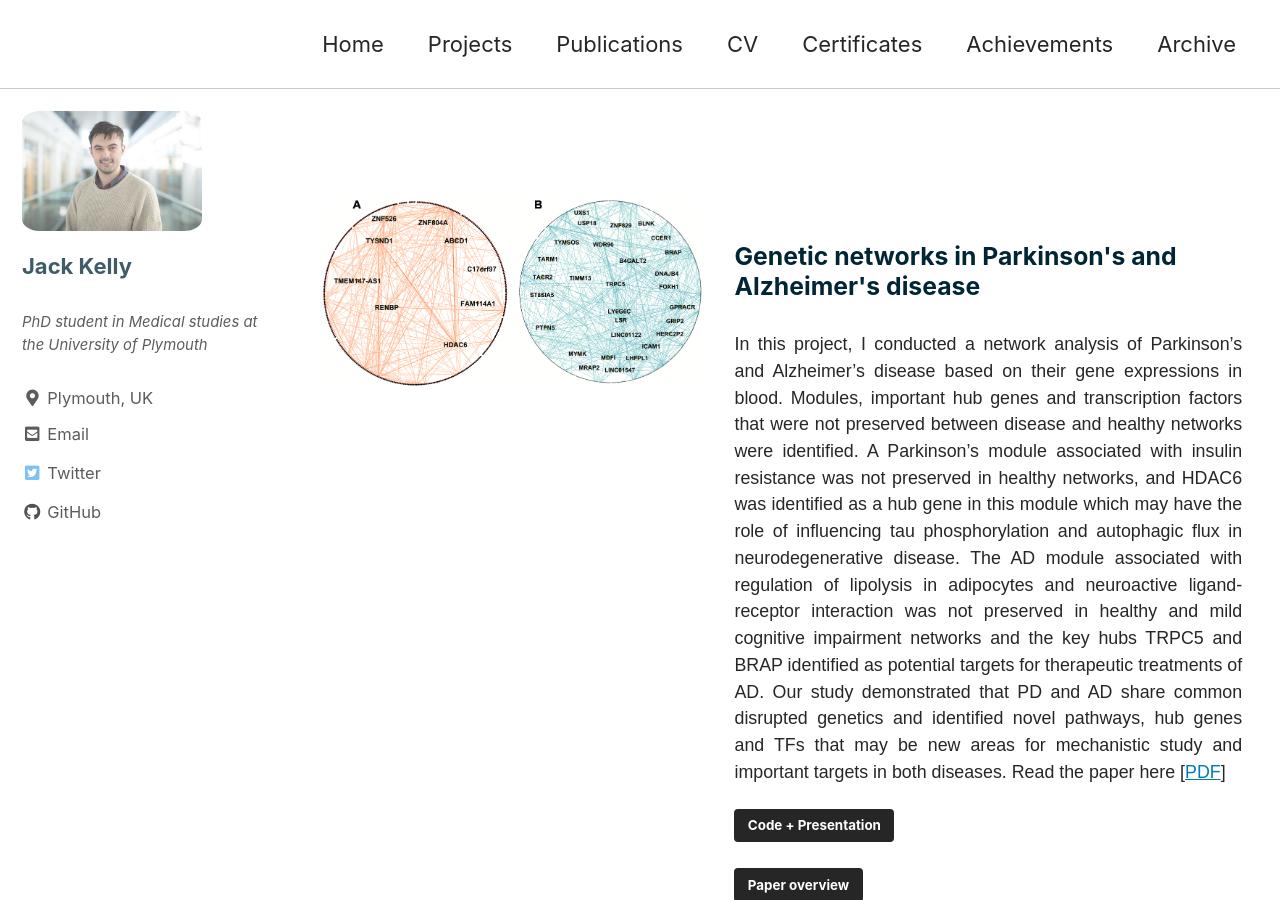
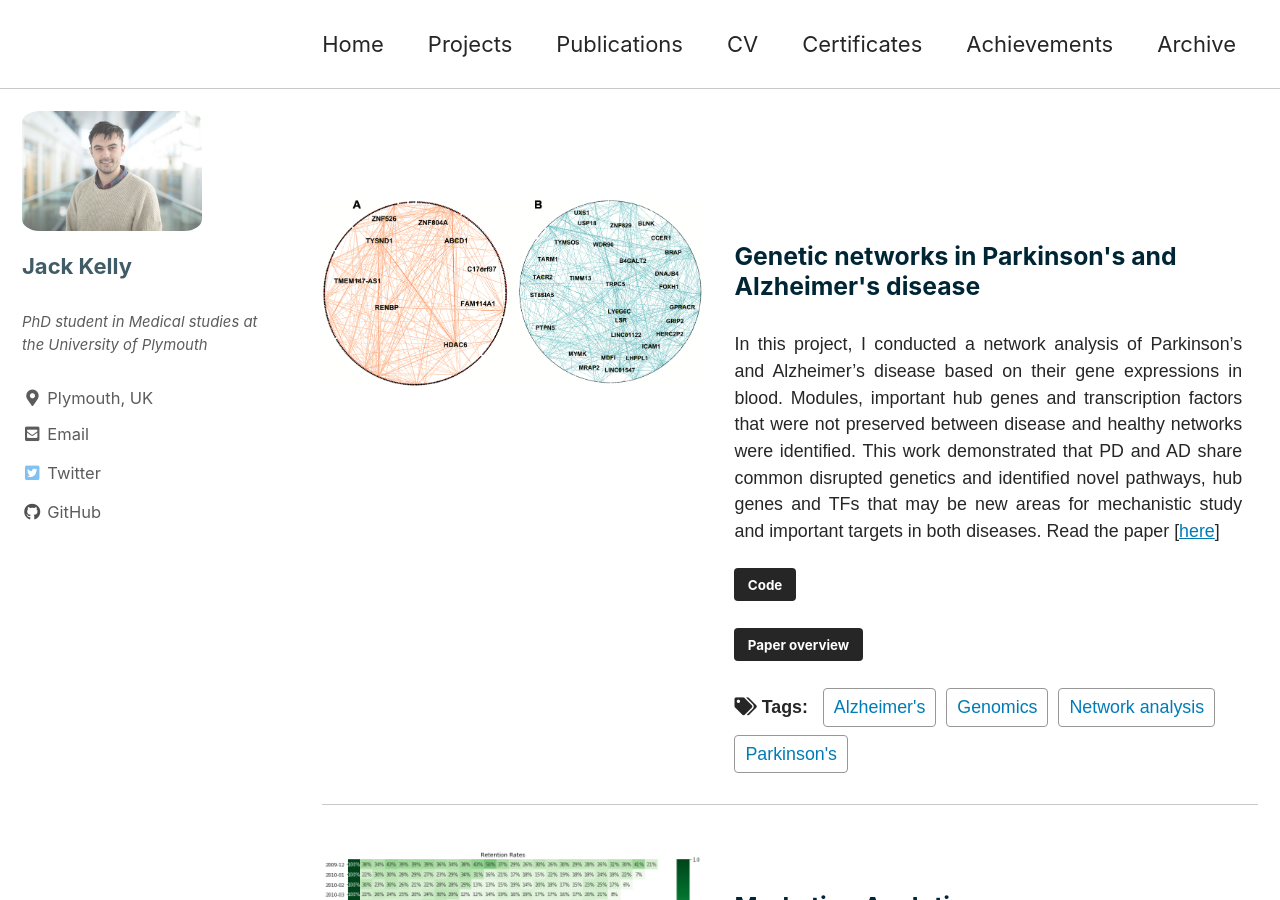
Before and after one commit to jackkelly75/jackkelly75.github.io, a Jekyll site: the page built from _pages/projects.md, in a window 1280 px wide and 900 px high. Built offline with Jekyll 4.4.1, drawn with Linux system fonts in a browser that asks for light colours; cached includes are drawn as plain includes; nearby versions of some CDN libraries.

Commit message:
Update projects.md

```diff
--- a/_pages/projects.md
+++ b/_pages/projects.md
@@ -11,9 +11,9 @@
   - image_path: assets/images/posts/networks.png
     alt: "Visualisation of AD and PD netoworks"
     title: "Genetic networks in Parkinson's and Alzheimer's disease"
-    text: "In this project, I  conducted a network analysis of Parkinson's and Alzheimer's disease based on their gene expressions in blood. Modules, important hub genes and transcription factors that were not preserved between disease and healthy networks were identified. A Parkinson's module associated with insulin resistance was not preserved in healthy networks, and HDAC6 was identified as a hub gene in this module which may have the role of influencing tau phosphorylation and autophagic flux in neurodegenerative disease. The AD module associated with regulation of lipolysis in adipocytes and neuroactive ligand-receptor interaction was not preserved in healthy and mild cognitive impairment networks and the key hubs TRPC5 and BRAP identified as potential targets for therapeutic treatments of AD. Our study demonstrated that PD and AD share common disrupted genetics and identified novel pathways, hub genes and TFs that may be new areas for mechanistic study and important targets in both diseases. Read the paper here [[PDF](http://jackkelly75.github.io/files/aging_preprint.pdf)]"
+    text: "In this project, I  conducted a network analysis of Parkinson's and Alzheimer's disease based on their gene expressions in blood. Modules, important hub genes and transcription factors that were not preserved between disease and healthy networks were identified. This work demonstrated that PD and AD share common disrupted genetics and identified novel pathways, hub genes and TFs that may be new areas for mechanistic study and important targets in both diseases. Read the paper [[here](http://jackkelly75.github.io/files/aging_preprint.pdf)]"
     url: "https://github.com/jackkelly75/Network_Hub_Detection_Kelly2020"
-    btn_label: "Code + Presentation"
+    btn_label: "Code"
     btn_class: "btn--primary"
     url2: "/AD-PD_network/"
     btn_label2: "Paper overview"
```
